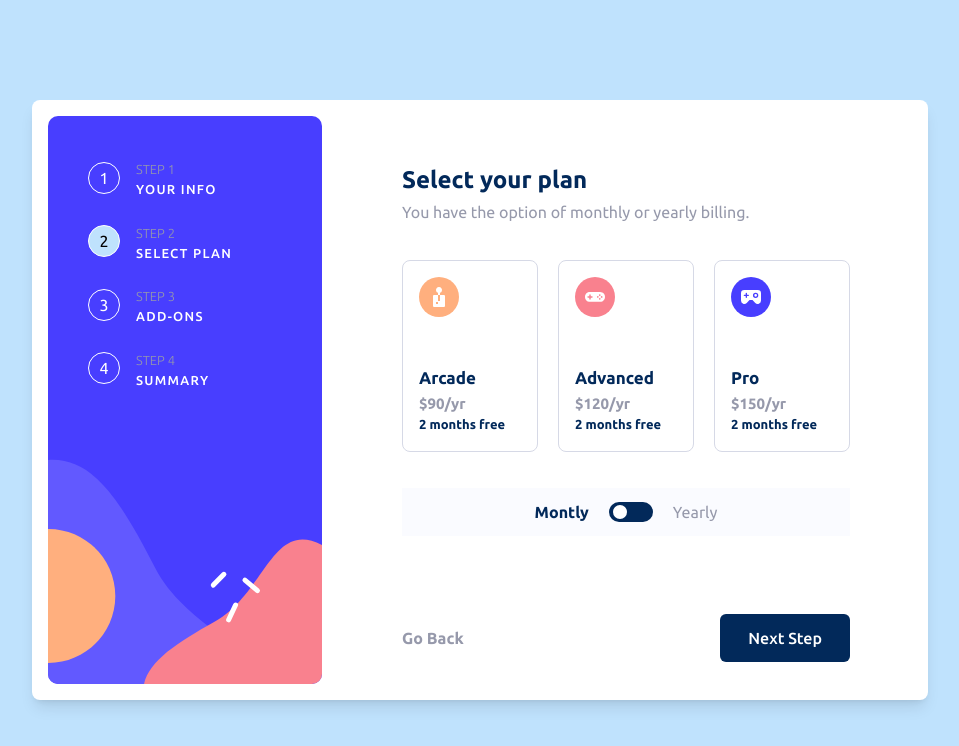
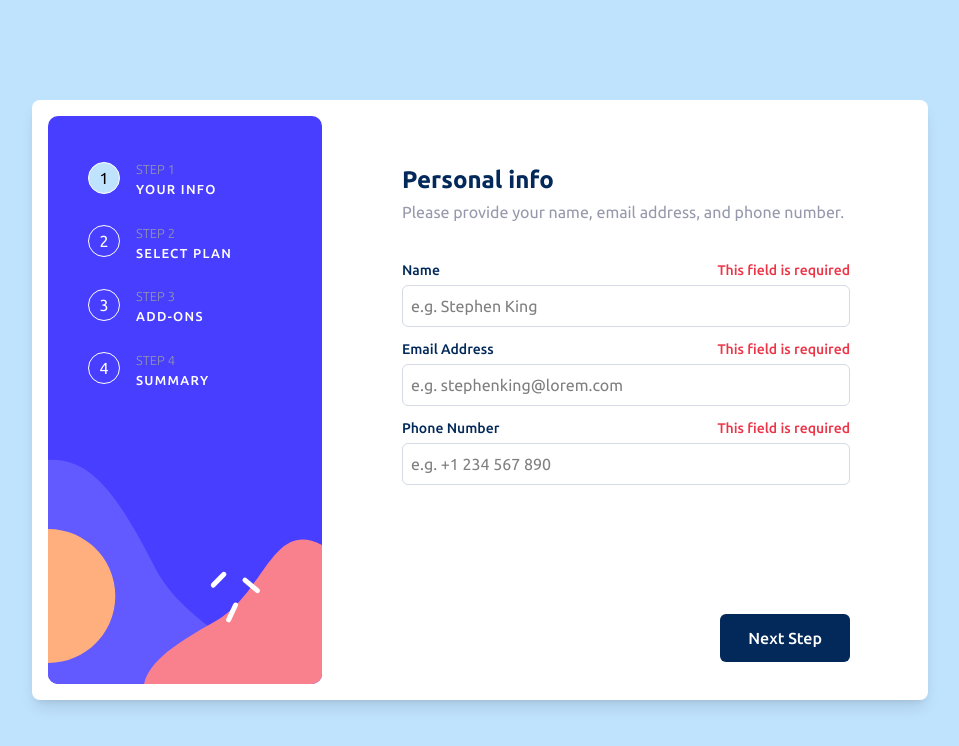
Before and after one commit to Legaz-le/multi-step-form-main, a React (Vite) app: page / in a window 1280 px wide. Both pictures are taken after a click on the button "Next Step". Shown: the top 746 px of the page, without its empty margins (160-1119 px from the left). Built offline with nearby package versions, Linux system fonts and the light colour scheme; a web font is replaced by a local one.

Commit message:
added input field with validation

```diff
--- a/src/App.tsx
+++ b/src/App.tsx
@@ -1,3 +1,4 @@
+import { HandleForms } from "./components/common/hooks/HandleFormsValidation/HandleForms";
 import WriteSide from "./components/form/Form";
 import StepsProcess from "./components/stpes/steps";
 
@@ -6,7 +7,9 @@ const App = () => {
     <div className="flex justify-center items-center min-h-screen bg-Blue-200">
       <div className="flex item-center bg-White p-4 max-w-4xl w-full  rounded-lg shadow-lg space-x-20">
         <StepsProcess />
-        <WriteSide />
+        <HandleForms>
+          <WriteSide />
+        </HandleForms>
       </div>
     </div>
   );
--- a/src/components/common/BodyOfForms/FormsInfo.tsx
+++ b/src/components/common/BodyOfForms/FormsInfo.tsx
@@ -1,19 +1,30 @@
+import { getValidationRules } from "../../utils/ValidationRules";
+
 import type { FormType } from "../../../types/types";
+import type { FieldErrors, UseFormRegister } from "react-hook-form";
 
-const Forms = ({ name, type, placeholder }: FormType) => {
+
+interface FormsProps extends FormType {
+  register: UseFormRegister<any>;
+  errors?: FieldErrors;
+}
+
+const Forms = ({ name, type, placeholder, register, errors }: FormsProps) => {
   return (
     <label className="block cursor-pointer">
       <div className="flex items-center justify-between mt-2 mb-1">
         <p className="text-Blue-950 font-[500] text-[14px] ">{name}</p>
-        <p className="text-[14px] font-[500] text-Red-500 hidden">
-          This field is required
-        </p>
+        {errors && errors[name] && (
+          <p className="text-[14px] font-[500] text-Red-500">
+            This field is required
+          </p>
+        )}
       </div>
       <input
         type={type}
         placeholder={placeholder}
         className="border border-Purple-200 rounded-md p-2 w-full hover:border-Purple-600 cursor-pointer"
-        required
+        {...register(name, getValidationRules(type))}
       />
     </label>
   );
--- a/src/components/common/buttons/NextButton.tsx
+++ b/src/components/common/buttons/NextButton.tsx
@@ -1,8 +1,23 @@
+import { useFormContext as useRHFContext } from "react-hook-form";
+
 import { useFormContext } from "../../../context/FormContext";
 
 const NextButton = () => {
   const { updateStep, state } = useFormContext();
+  const { trigger } = useRHFContext();
   const isLastStep = state.step === 4;
+
+  const handleNext = async () => {
+    let fieldsToValidate: string[] = [];
+
+    if (state.step === 1) fieldsToValidate = ["Name", "Email Address", "Phone Number"];
+    if (state.step === 2) fieldsToValidate = ["plan"];
+    if (state.step === 3) fieldsToValidate = ["addOns"];
+
+    const valid = await trigger(fieldsToValidate);
+    if (valid) updateStep(isLastStep ? 0 : 1);
+  };
+
 
   return (
     <button
@@ -10,7 +25,7 @@ const NextButton = () => {
       className={`${
         isLastStep ? "bg-Purple-600" : "bg-Blue-950"
       } next-button`}
-      onClick={() => updateStep(isLastStep ? 0 : 1)}
+      onClick={handleNext}
     >
       {isLastStep ? "Confirm " : "Next Step"}
     </button>
--- /dev/null
+++ b/src/components/common/hooks/HandleFormsValidation/HandleForms.tsx
@@ -0,0 +1,16 @@
+import { FormProvider, useForm } from "react-hook-form";
+
+export const HandleForms = ({ children }: { children: React.ReactNode }) => {
+  const methods = useForm({
+    mode: "onTouched",
+    defaultValues: {
+      name: "",
+      email: "",
+      phone: "",
+      plan: "",
+      addsOns: [],
+
+    },
+  });
+  return <FormProvider {...methods}>{children}</FormProvider>;
+};
--- a/src/components/common/hooks/MultiStepForm/Stepshandler.tsx
+++ /dev/null
@@ -1,6 +0,0 @@
-import React from "react";
-import { useForm } from "react-hook-form";
-
-export default function Stepshandler() {
-  const { register, handleSubmit, trigger } = useForm();
-}
--- a/src/components/form/formSteps/StepPersonalInfo.tsx
+++ b/src/components/form/formSteps/StepPersonalInfo.tsx
@@ -1,3 +1,5 @@
+import { useFormContext as useRHFContext } from "react-hook-form";
+
 import { useFormContext } from "../../../context/FormContext";
 import { formInfo, sectionHeaders } from "../../../data/data";
 import Forms from "../../common/BodyOfForms/FormsInfo";
@@ -5,6 +7,7 @@ import TopSection from "../../common/BodyOfForms/TopSection";
 
 const Form = () => {
   const { state } = useFormContext();
+  const { register, formState: { errors } } = useRHFContext();
 
   return (
     <section className="space-y-9 ">
@@ -20,6 +23,8 @@ const Form = () => {
             name={info.name}
             type={info.type}
             placeholder={info.placeholder}
+            register={register}
+            errors={errors}
           />
         ))}
       </form>
--- /dev/null
+++ b/src/components/utils/ValidationRules.ts
@@ -0,0 +1,30 @@
+export const getValidationRules = (type: string) => {
+  let rules: Record<string, any> = {
+    required: "This field is required",
+  };
+
+  if (type === "email") {
+    rules = {
+      required: "This field is required",
+      pattern: {
+        value: /^[^\s@]+@[^\s@]+\.[^\s@]+$/,
+        message: "Please enter a valid email address",
+      },
+    };
+  }
+
+  if (type === "tel") {
+    rules = {
+      required: "This field is required",
+      pattern: {
+        value: /^[0-9+\-\s()]+$/,
+        message: "Please enter a valid phone number",
+      },
+      minLength: { value: 7, message: "Phone number is too short" },
+      maxLength: { value: 15, message: "Phone number is too long" },
+    };
+  }
+
+
+  return rules;
+}
--- a/src/context/FormContext.tsx
+++ b/src/context/FormContext.tsx
@@ -1,8 +1,7 @@
 import { createContext, useContext } from "react";
 import { useState } from "react";
 
-import type { FormContextType } from "../types/types";
-import type { FormState } from "../types/types";
+import type { FormContextType, FormState } from "../types/types";
 
 const FormContext = createContext<FormContextType | null>(null);
 
```
